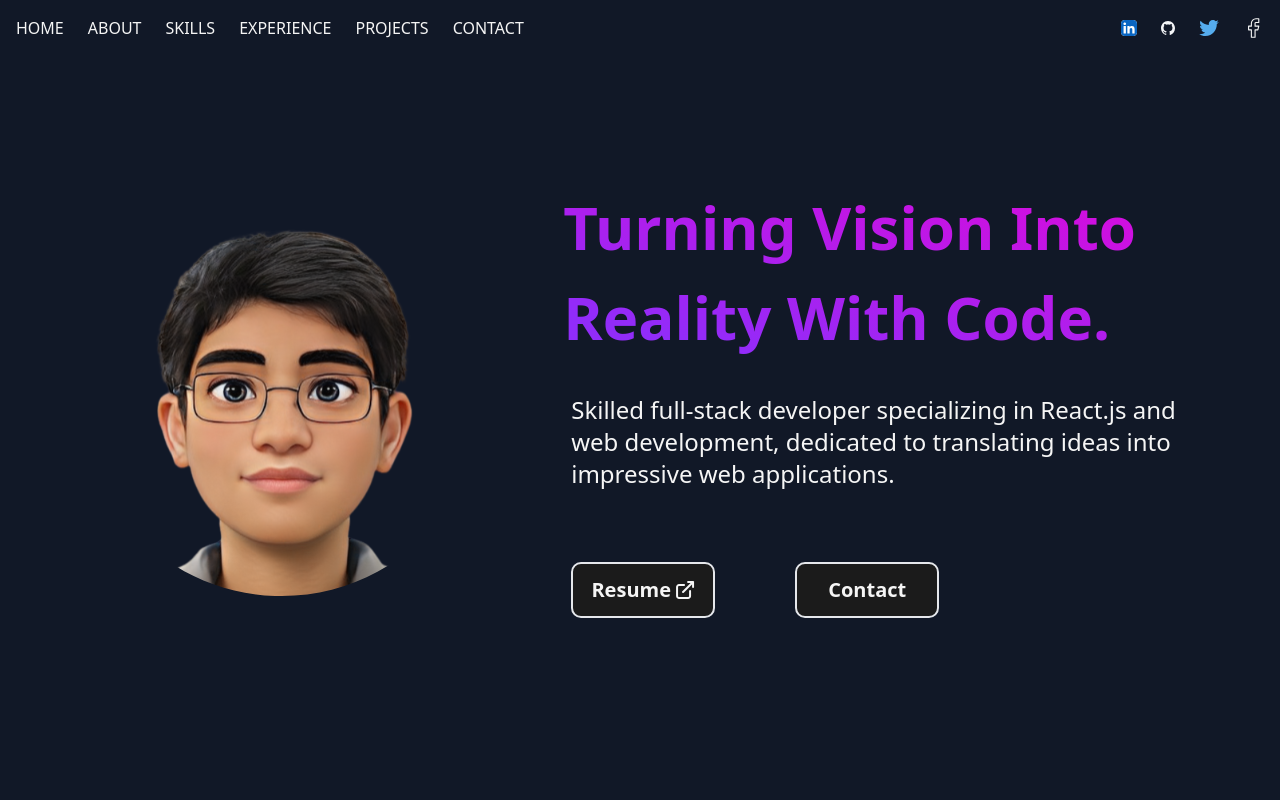
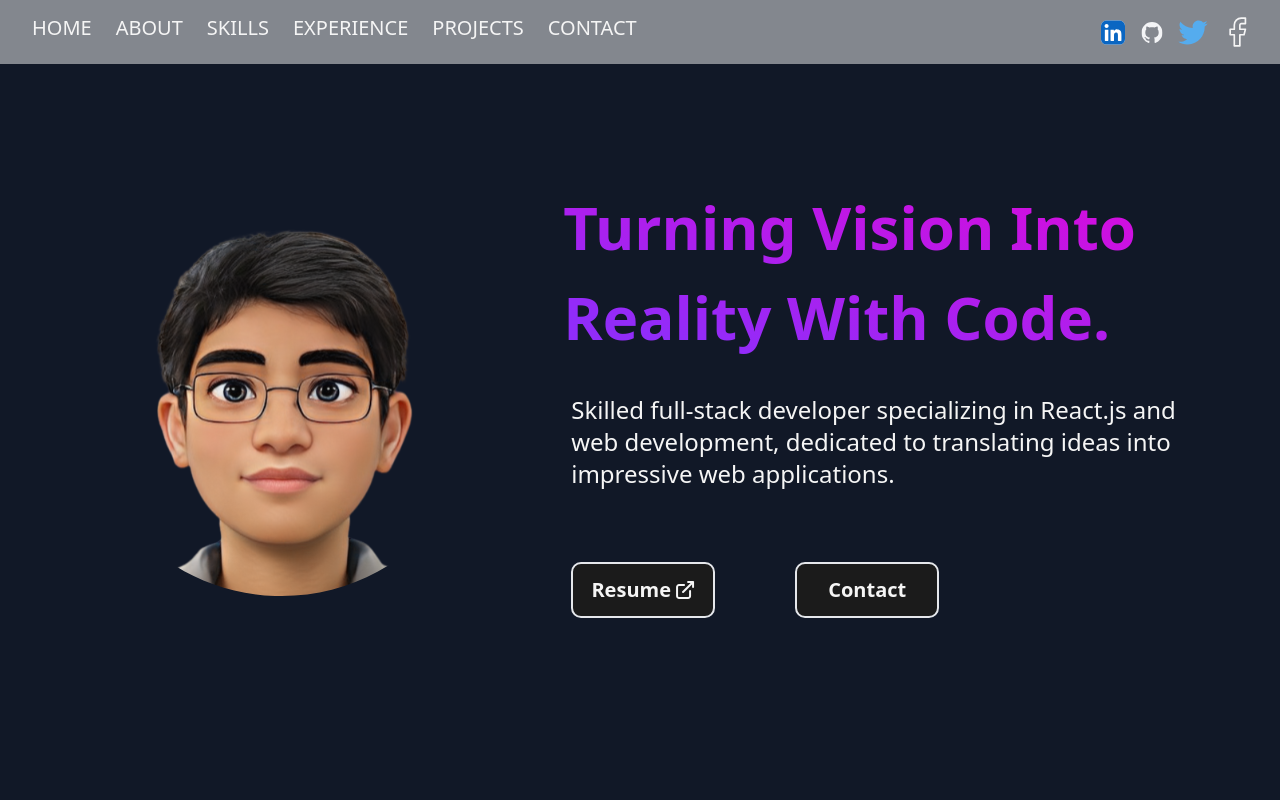
Before and after one commit to Ritesh560/Portfolio, a React (Vite) app: page / in a window 1280 px wide. Shown: the top 800 px of the page. Built offline with nearby package versions, Linux system fonts and the light colour scheme.

Commit message:
feat: complete look

```diff
--- a/src/compoents/Footer/Footer.jsx
+++ b/src/compoents/Footer/Footer.jsx
@@ -1,4 +1,5 @@
 import { FacebookLogoOutline, GithubLogoOutline, InstagramLogoOutline, LinkdinLogoOutline, TwitterLogoOutline } from "../../libs/icons/icon"
+import { urls } from "../constants"
 
 const Footer = () => {
   return (
@@ -6,11 +7,21 @@ const Footer = () => {
       <p>Copyright @2023</p>
       <p>Ritesh Kumar</p>
       <div id="icons" className="flex items-center justify-between gap-4 ">
-        <LinkdinLogoOutline className="h-12" />
-        <GithubLogoOutline className="h-12" />
-        <TwitterLogoOutline className="h-12" />
-        <InstagramLogoOutline className="h-12" />
-        <FacebookLogoOutline className="h-12" />
+        <a href={urls?.linkdin} target="_blank" rel="noopener noreferrer">
+          <LinkdinLogoOutline className="h-12" />
+        </a>
+        <a href={urls?.github} target="_blank" rel="noopener noreferrer">
+          <GithubLogoOutline className="h-12" />
+        </a>
+        <a href={urls?.twitter} target="_blank" rel="noopener noreferrer">
+          <TwitterLogoOutline className="h-12" />
+        </a>
+        <a href={urls?.instagram} target="_blank" rel="noopener noreferrer">
+          <InstagramLogoOutline className="h-12" />
+        </a>
+        <a href={urls?.facebook} target="_blank" rel="noopener noreferrer">
+          <FacebookLogoOutline className="h-12" />
+        </a>
       </div>
     </div>
   )
--- a/src/compoents/Navbar/Navbar.jsx
+++ b/src/compoents/Navbar/Navbar.jsx
@@ -1,21 +1,31 @@
 import { FacebookLogoOutline, GithubLogo, InstagramLogoOutline, LinkdinLogo, TwitterLogo } from "../../libs/icons/icon"
+import { urls } from "../constants"
 import { NavComponents } from "./components/constants"
 
 const Navbar = ({ theme, setTheme }) => {
   return (
-    <div className="flex p-4 h-14 justify-between border-s-orange-900 w-[100%] fixed top-0 left-0 z-50" style={{ background: theme.background }}>
+    <div className="flex p-4 px-8  justify-between border-s-orange-900 w-[100%] fixed top-0 left-0 z-50 dark bg-light dark:bg-dark bg-opacity-50 dark:bg-opacity-50">
       <div className="flex gap-6 uppercase items-center h-6">
         {Object.keys(NavComponents)?.map((key) => (
-          <div key={key} className="" style={{ color: theme.text }}>
+          <div key={key} className="text-xl" style={{ color: theme.text }}>
             <a href={key}>{NavComponents[key]}</a>
           </div>
         ))}
       </div>
-      <div className="flex items-center gap-6 h-6 ">
-        <LinkdinLogo className="h-6" />
-        <GithubLogo className="h-6" />
-        <TwitterLogo className="h-6" />
-        <FacebookLogoOutline className="h-5" />
+      <div className="flex items-center gap-6 h-8 ">
+        <a href={urls?.linkdin} target="_blank" rel="noopener noreferrer">
+          <LinkdinLogo className="scale-150" />
+        </a>
+        <a href={urls?.github} target="_blank" rel="noopener noreferrer">
+          <GithubLogo className=" scale-150" />
+        </a>
+        <a href={urls?.twitter} target="_blank" rel="noopener noreferrer">
+          <TwitterLogo className=" scale-150" />
+        </a>
+
+        <a href={urls?.facebook} target="_blank" rel="noopener noreferrer">
+          <FacebookLogoOutline className="scale-150 h-5" />
+        </a>
       </div>
     </div>
   )
--- /dev/null
+++ b/src/compoents/constants.js
@@ -0,0 +1,7 @@
+export const urls = {
+  github: "https://github.com/Ritesh560",
+  linkdin: "https://www.linkedin.com/in/ritesh-kumar-bab761210/",
+  twitter: "",
+  instagram: "https://www.instagram.com/ritesh2508kumar/",
+  facebook: "https://www.facebook.com/profile.php?id=100040431983490&mibextid=ZbWKwL",
+}
```
